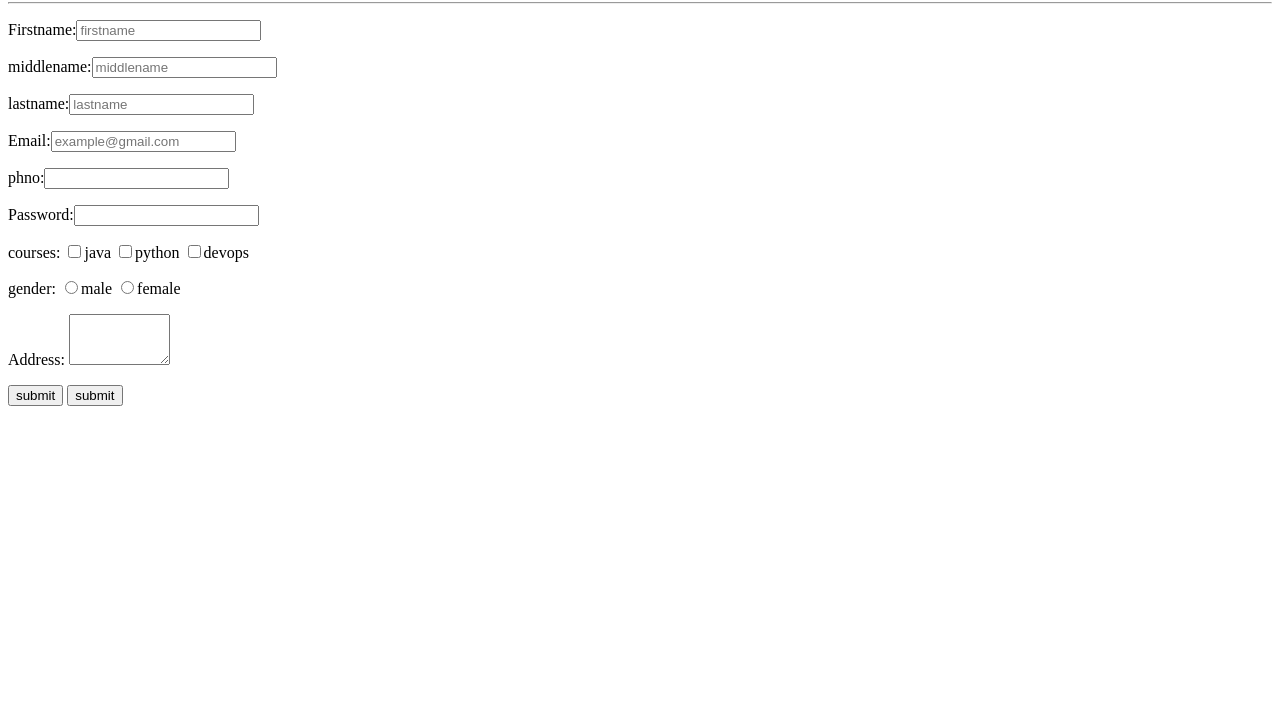
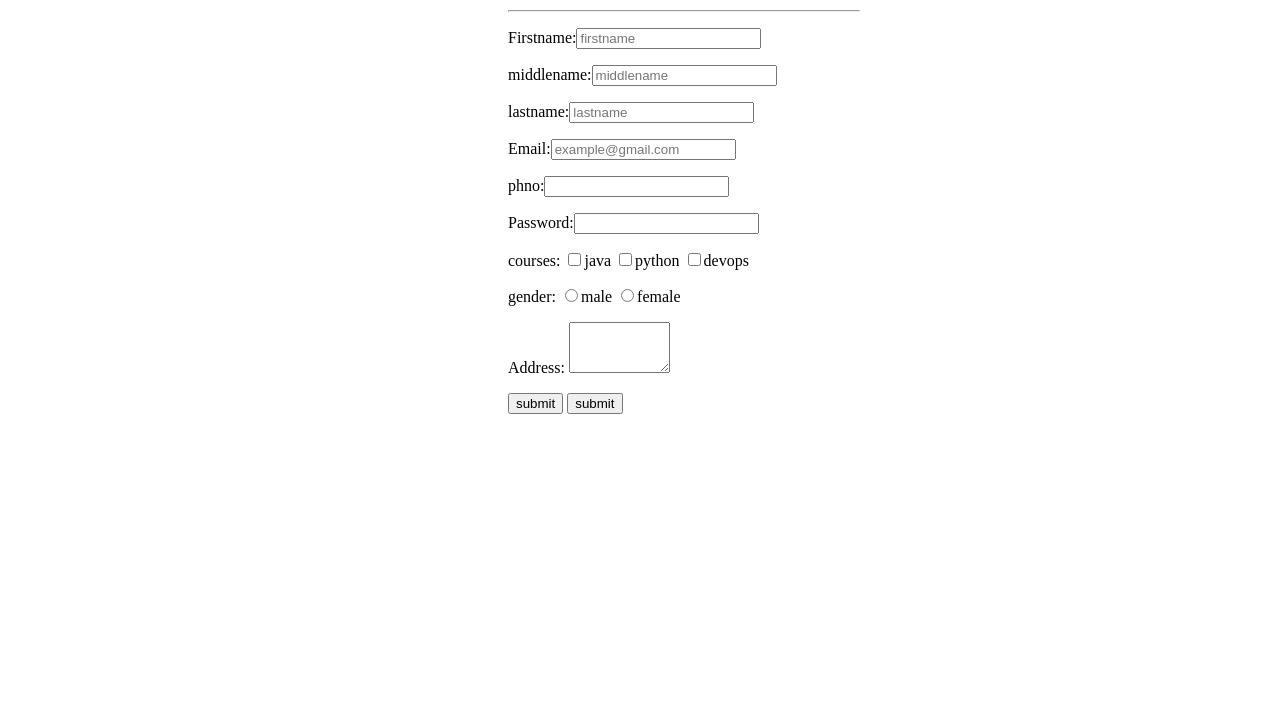
Before and after one commit to Shivakumardurshetti/Example, a plain HTML site: page index.html in a window 1280 px wide. Shown: the part 78-800 px from the top of the page. Drawn offline with Linux system fonts and the light colour scheme.

Commit message:
Timepass added

```diff
--- /dev/null
+++ b/Timepass/app.css
@@ -0,0 +1,14 @@
+*{
+box-sizing: content-box;
+margin: 0;
+}
+body{
+    width: 100%;
+    height: 100vh;
+    display:flex;
+}
+.container{
+    height: 500px;
+    width: 400px;
+    background-color: grey;
+}
--- a/index.html
+++ b/index.html
@@ -5,6 +5,17 @@
     <meta name="viewport" content="width=device-width, initial-scale=1.0">
     <title>regisration form</title>
 </head>
+<style>
+    body{
+        width: 100%;
+        height: 100%;
+        display: flex;
+    }
+    .comtainer{
+ margin-left: 500px;
+        align-content: center;
+    }
+</style>
 <body>
     <form action="" method="post">
         <div class="comtainer">
@@ -32,5 +43,6 @@
             </p>
         </div>
     </form>
+
 </body>
 </html>
```
Also changed, not shown: Timepass/app.html (added, +14 -0 lines).
